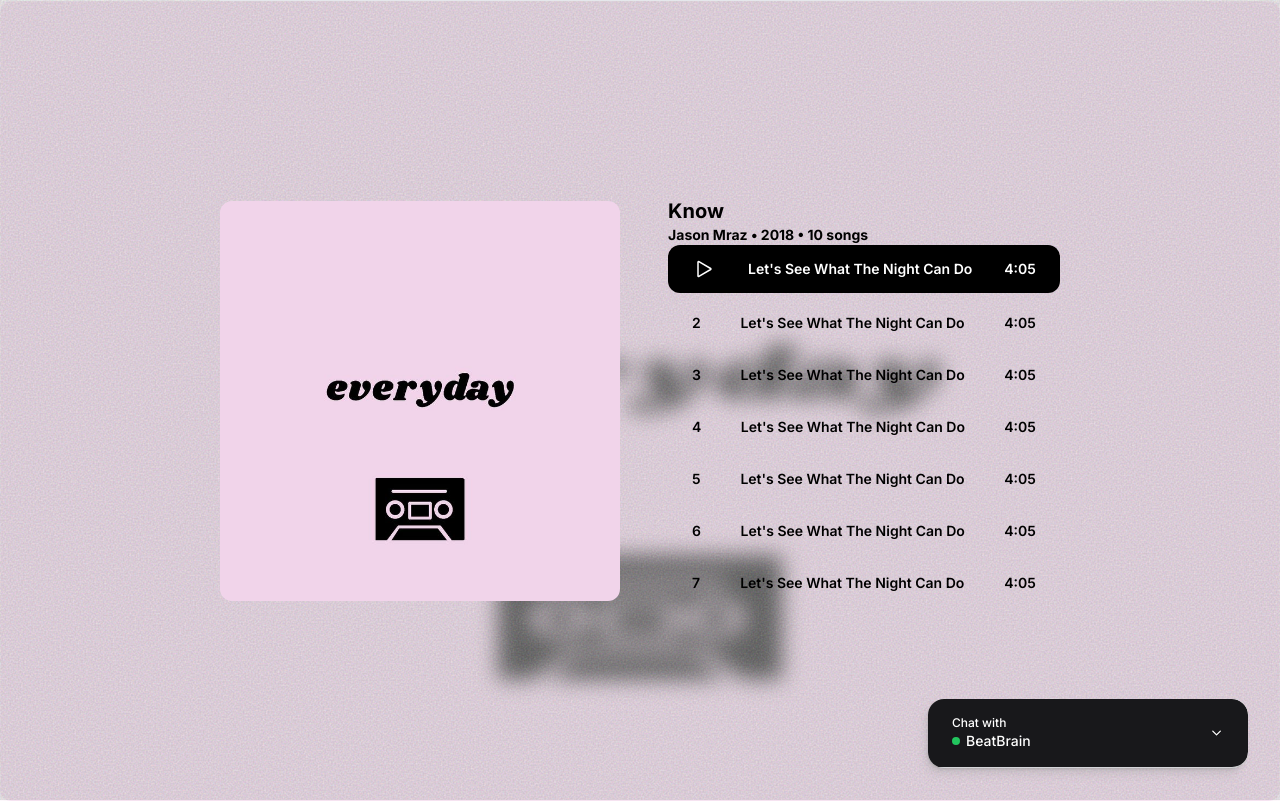
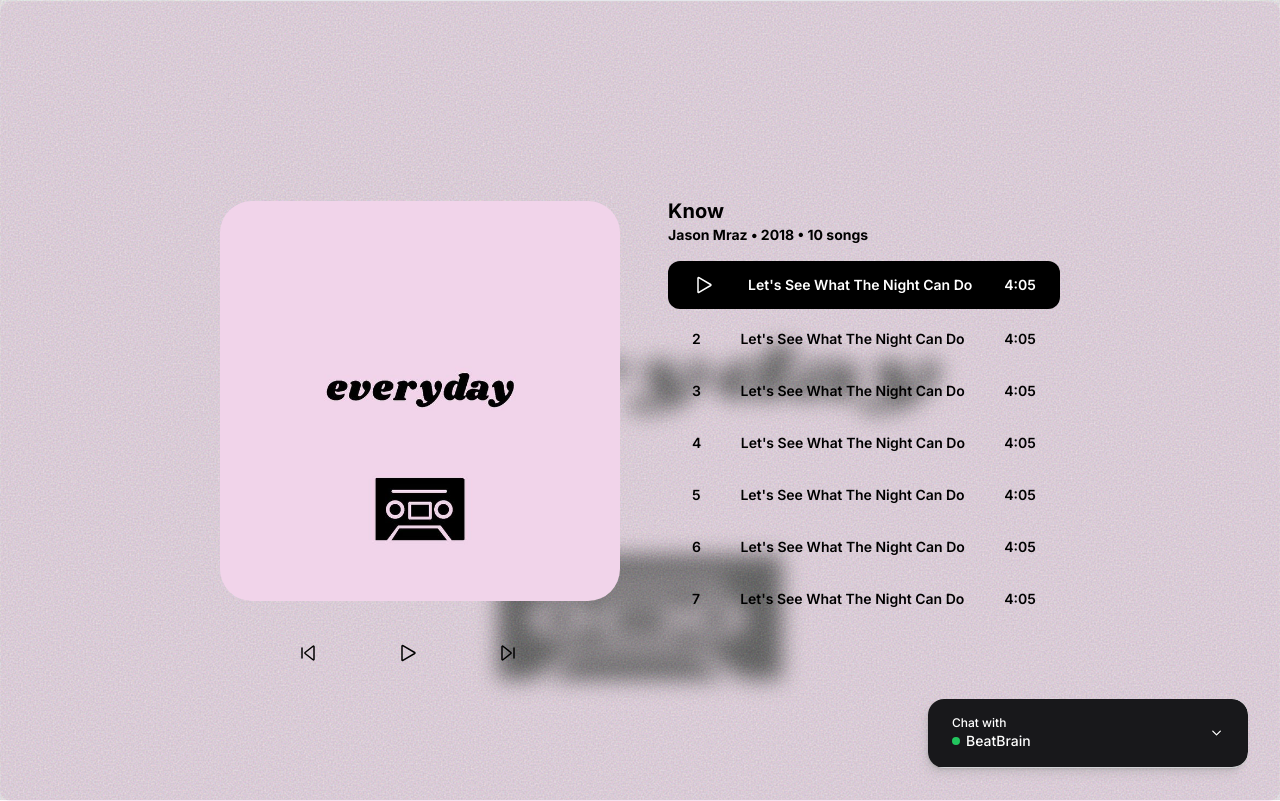
Before and after one commit to Sebasssssss/Music-player-with-ChatGPT, a Next.js app: page /player in a window 1280 px wide. Built offline with nearby package versions, Linux system fonts and the light colour scheme.

Commit message:
Added player icons. Updates

```diff
--- /dev/null
+++ b/app/components/GrainyFilter.tsx
@@ -0,0 +1,20 @@
+const GrainyFilter = () => (
+  <svg>
+    <filter id="noiseFilter">
+      <feTurbulence
+        type="fractalNoise"
+        baseFrequency="0.6"
+        stitchTiles="stitch"
+      />
+      <feColorMatrix
+        in="colorNoise"
+        type="matrix"
+        values="1 0 0 0 0 0 1 0 0 0 0 0 1 0 0 0 0 0 1 0"
+      />
+      <feComposite operator="in" in2="SourceGraphic" result="monoNoise" />
+      <feBlend in="SourceGraphic" in2="monoNoise" mode="screen" />
+    </filter>
+  </svg>
+)
+
+export default GrainyFilter
--- a/app/components/Icons.tsx
+++ b/app/components/Icons.tsx
@@ -84,3 +84,61 @@ export const IcoSearch = () => (
     ></path>
   </svg>
 )
+
+export const IcoSkipNext = () => (
+  <svg
+    width="24px"
+    height="24px"
+    strokeWidth="1.5"
+    viewBox="0 0 24 24"
+    fill="none"
+    xmlns="http://www.w3.org/2000/svg"
+    color="currentColor"
+  >
+    <path
+      d="M18 7v10M6.972 5.267A.6.6 0 006 5.738v12.524a.6.6 0 00.972.47l7.931-6.261a.6.6 0 000-.942L6.972 5.267z"
+      stroke="currentColor"
+      strokeWidth="1.5"
+      strokeLinecap="round"
+      strokeLinejoin="round"
+    ></path>
+  </svg>
+)
+
+export const IcoSkipPrev = () => (
+  <svg
+    width="24px"
+    height="24px"
+    strokeWidth="1.5"
+    viewBox="0 0 24 24"
+    fill="none"
+    xmlns="http://www.w3.org/2000/svg"
+    color="currentColor"
+  >
+    <path
+      d="M6 7v10M17.028 5.267a.6.6 0 01.972.471v12.524a.6.6 0 01-.972.47l-7.931-6.261a.6.6 0 010-.942l7.931-6.262z"
+      stroke="currentColor"
+      strokeWidth="1.5"
+      strokeLinecap="round"
+      strokeLinejoin="round"
+    ></path>
+  </svg>
+)
+
+export const IcoPause = () => (
+  <svg
+    width="24px"
+    height="24px"
+    strokeWidth="1.5"
+    viewBox="0 0 24 24"
+    fill="none"
+    xmlns="http://www.w3.org/2000/svg"
+    color="currentColor"
+  >
+    <path
+      d="M6 18.4V5.6a.6.6 0 01.6-.6h2.8a.6.6 0 01.6.6v12.8a.6.6 0 01-.6.6H6.6a.6.6 0 01-.6-.6zM14 18.4V5.6a.6.6 0 01.6-.6h2.8a.6.6 0 01.6.6v12.8a.6.6 0 01-.6.6h-2.8a.6.6 0 01-.6-.6z"
+      stroke="currentColor"
+      strokeWidth="1.5"
+    ></path>
+  </svg>
+)
--- a/app/page.tsx
+++ b/app/page.tsx
@@ -1,5 +1,6 @@
+import GrainyFilter from './components/GrainyFilter'
+import Navbar from './components/Navbar'
 import { IcoSpotify } from './components/Icons'
-import Navbar from './components/Navbar'
 
 export default function Home() {
   return (
@@ -26,22 +27,7 @@ export default function Home() {
         </div>
         <div />
       </div>
-      <svg>
-        <filter id="noiseFilter">
-          <feTurbulence
-            type="fractalNoise"
-            baseFrequency="0.6"
-            stitchTiles="stitch"
-          />
-          <feColorMatrix
-            in="colorNoise"
-            type="matrix"
-            values="1 0 0 0 0 0 1 0 0 0 0 0 1 0 0 0 0 0 1 0"
-          />
-          <feComposite operator="in" in2="SourceGraphic" result="monoNoise" />
-          <feBlend in="SourceGraphic" in2="monoNoise" mode="screen" />
-        </filter>
-      </svg>
+      <GrainyFilter />
     </>
   )
 }
--- a/app/player/page.tsx
+++ b/app/player/page.tsx
@@ -1,11 +1,19 @@
 'use client'
 import Image from 'next/image'
 import template from '../../public/template.jpg'
-import { IcoPlay } from '../components/Icons'
+import GrainyFilter from '../components/GrainyFilter'
+import {
+  IcoPause,
+  IcoPlay,
+  IcoSkipNext,
+  IcoSkipPrev
+} from '../components/Icons'
 import { cn } from '@/app/lib/utils'
 import { Songs } from '../lib/song-list'
+import { useState } from 'react'
 
 export default function Player() {
+  const [pause, setPause] = useState(false)
   return (
     <div className="overflow-hidden w-full h-screen">
       <div className="flex h-screen items-center justify-center w-full gap-12">
@@ -17,17 +25,24 @@ export default function Player() {
           height={100}
           className="rounded-xl -z-20 w-screen h-screen absolute ml-auto mr-auto right-0 left-0 text-center"
         />
-        <div>
+        <div className="relative">
           <Image
             alt="albumCover"
             src={template}
             width={400}
             height={400}
-            className="rounded-xl"
+            className="rounded-[32px]"
           />
+          <div className="inline-flex items-center justify-between w-80 p-12 absolute -bottom-28 left-7">
+            <IcoSkipPrev />
+            <button type="button" onClick={() => setPause(prev => !prev)}>
+              {pause ? <IcoPause /> : <IcoPlay />}
+            </button>
+            <IcoSkipNext />
+          </div>
         </div>
         <div>
-          <h1 className="text-xl font-bold flex flex-col">
+          <h1 className="text-xl font-bold flex flex-col py-4">
             Know
             <span className="text-sm">Jason Mraz • 2018 • 10 songs</span>
           </h1>
@@ -52,22 +67,7 @@ export default function Player() {
           </ul>
         </div>
       </div>
-      <svg>
-        <filter id="noiseFilter">
-          <feTurbulence
-            type="fractalNoise"
-            baseFrequency="0.6"
-            stitchTiles="stitch"
-          />
-          <feColorMatrix
-            in="colorNoise"
-            type="matrix"
-            values="1 0 0 0 0 0 1 0 0 0 0 0 1 0 0 0 0 0 1 0"
-          />
-          <feComposite operator="in" in2="SourceGraphic" result="monoNoise" />
-          <feBlend in="SourceGraphic" in2="monoNoise" mode="screen" />
-        </filter>
-      </svg>
+      <GrainyFilter />
     </div>
   )
 }
```
